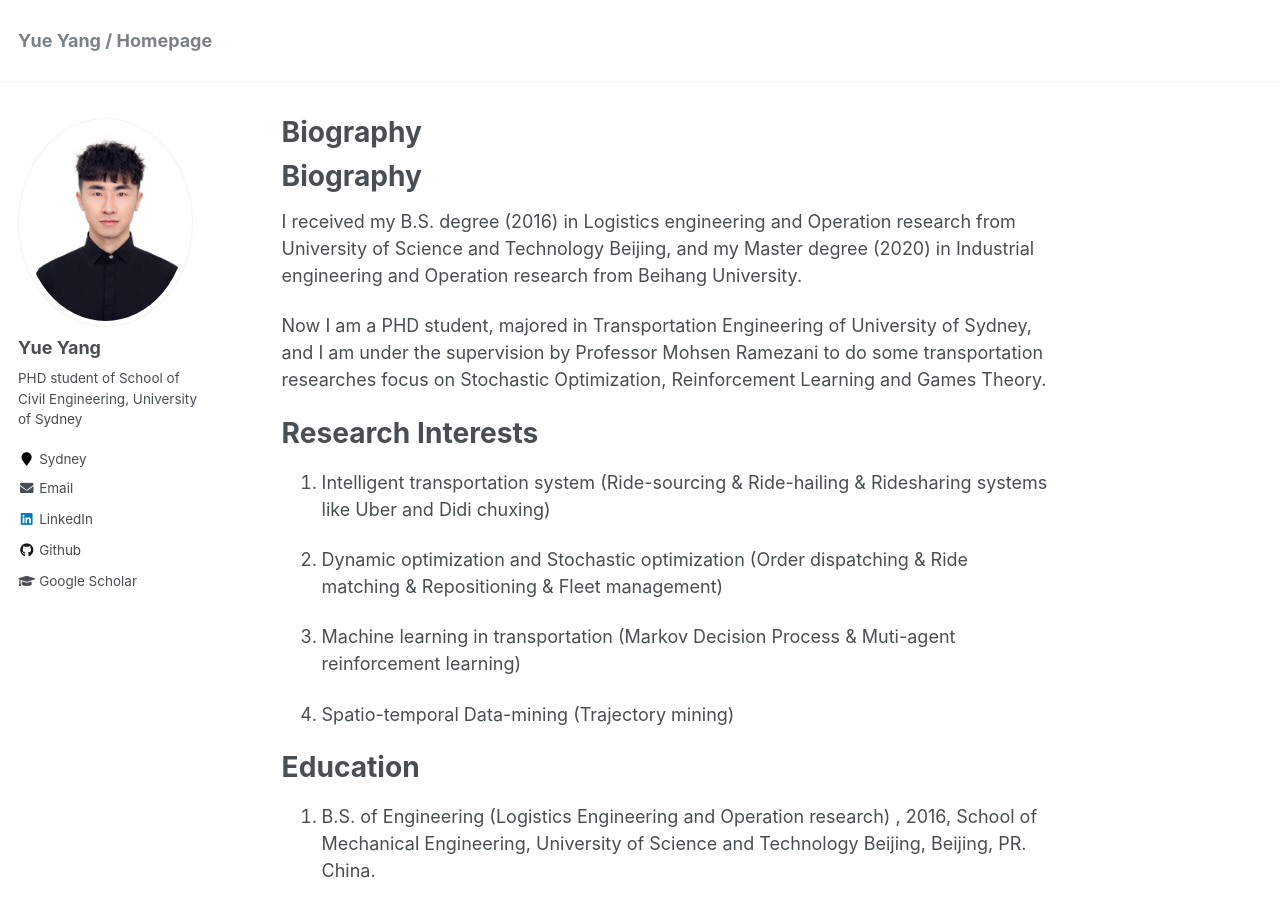
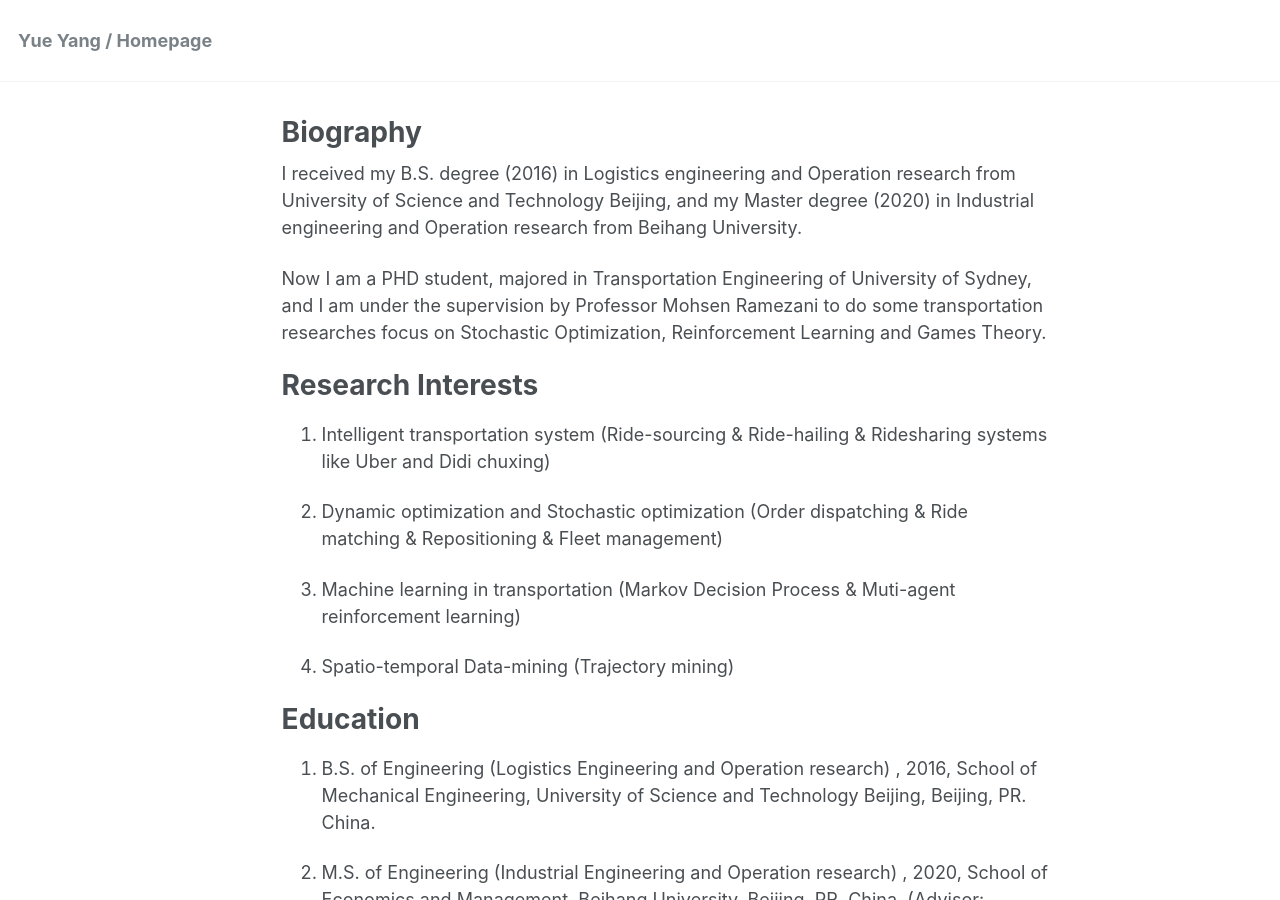
Before and after one commit to marco-yue/biography, a Jekyll site: the page built from _pages/about.md, in a window 1280 px wide and 900 px high. Built offline with Jekyll 4.4.1, drawn with Linux system fonts in a browser that asks for light colours; our own code applies the rules of GitHub Pages for plain Markdown files; part of the change alters nothing that is shown.

Commit message:
Update about.md

```diff
--- a/_pages/about.md
+++ b/_pages/about.md
@@ -1,4 +1,12 @@
-# Biography
+---
+permalink: /
+title: "Biography"
+excerpt: "About me"
+author_profile: false
+redirect_from:
+  - /about/
+  - /about.html
+---
 
 I received my B.S. degree (2016) in Logistics engineering and Operation research from University of Science and Technology Beijing, and my Master degree (2020) in Industrial engineering and Operation research from Beihang University.
 
```
